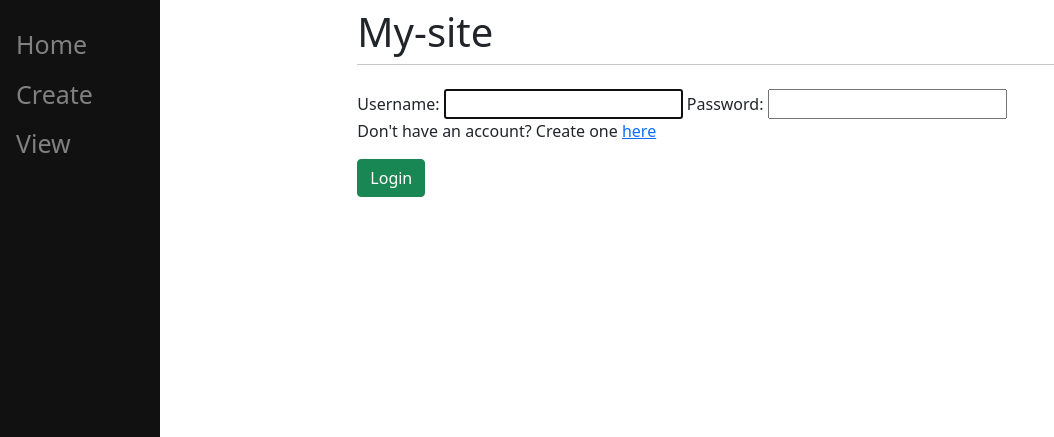
After one commit to UtkJaiswal/Django-To-Do-List, a Django app: page /login/ in a window 1280 px wide. The commit adds this page. Shown: the top 437 px of the page, without its empty margins (0-1054 px from the left). Run offline with Django 4.2, Linux system fonts and the light colour scheme.

Commit message:
Login logout feature added

```diff
--- a/main/templates/main/base.html
+++ b/main/templates/main/base.html
@@ -56,6 +56,7 @@
                 <hr class="mt-0 mb-4">
                 {% block content %}
                 {% endblock %}
+
             </div>
         </div>
     </div>
--- a/mysite/settings.py
+++ b/mysite/settings.py
@@ -126,3 +126,6 @@ STATIC_URL = 'static/'
 DEFAULT_AUTO_FIELD = 'django.db.models.BigAutoField'
 
 CRISPY_TEMPLATE_PACK="bootstrap5"
+
+LOGIN_REDIRECT_URL = "/"
+LOGOUT_REDIRECT_URL = "/"
--- a/mysite/urls.py
+++ b/mysite/urls.py
@@ -20,6 +20,7 @@ from register import views as v
 
 urlpatterns = [
     path('admin', admin.site.urls),
+    path('register/', v.register,name="register"),
     path('', include("main.urls")),
-    path('register/', v.register,name="register")
+    path('', include("django.contrib.auth.urls")),
 ]
--- /dev/null
+++ b/register/templates/registration/login.html
@@ -0,0 +1,14 @@
+{% extends "main/base.html" %}
+
+{% block title %}
+Login Here
+{% endblock %}
+
+{% block content %}
+<form method="post" class="form-group">
+    {% csrf_token %}
+    {{ form }}
+    <p>Don't have an account? Create one <a href="/register">here</a></p>
+    <button type="submit" class="btn btn-success">Login</button>
+</form>
+{% endblock %}
```
Also changed, not shown: Readme.md, db.sqlite3.
